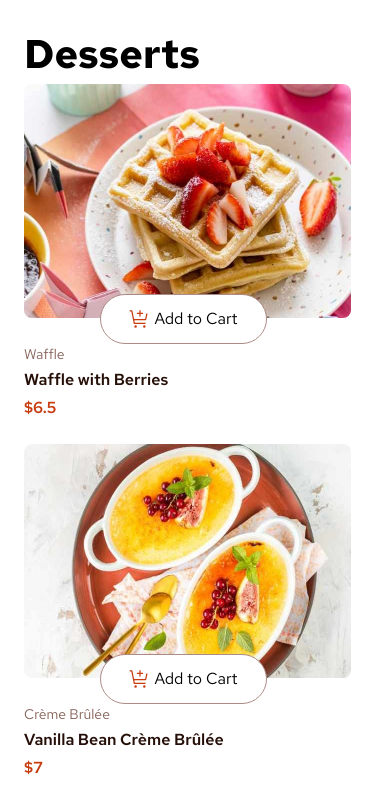
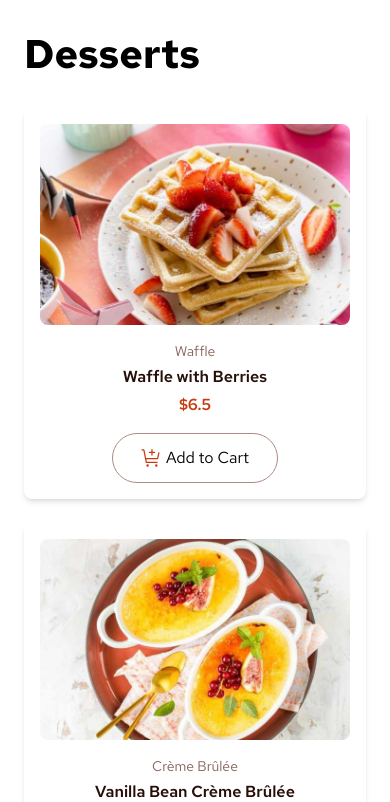
Before and after one commit to steamnp/bfs56, a React (Vite) app: page / in a window 390 px wide. Shown: the top 802 px of the page. Built offline with nearby package versions, Linux system fonts and the light colour scheme.

Commit message:
make desktop responsive

```diff
--- a/src/components/cart.jsx
+++ b/src/components/cart.jsx
@@ -30,8 +30,8 @@ function Cart({ cartItems }) {
   }, [isOrderConfirmationVisible]);
 
   return (
-    <div className="relative p-6 w-[327px] bg-white rounded-lg shadow-md">
-      <h1 className="text-red font-bold text-[24px] mb-4">
+    <div className="relative p-6 bg-white rounded-lg shadow-md max-w-[327px] mx-auto sm:max-w-full">
+      <h1 className="text-red font-bold text-xl mb-4">
         Your Cart ({cartItems.length})
       </h1>
 
@@ -51,8 +51,13 @@ function Cart({ cartItems }) {
           {cartItems.map((item) => (
             <div
               key={`${item.name}-${item.price}`}
-              className="flex items-center mb-4"
+              className="flex items-center mb-4 gap-4"
             >
+              <img
+                src={item.image.mobile} // Ensure the image path is correct
+                alt={item.name}
+                className="w-16 h-16 object-cover rounded-md"
+              />
               <div className="flex-1">
                 <p className="text-rose-900 text-sm">{item.name}</p>
                 <p className="text-rose-500 pt-2">
@@ -64,27 +69,27 @@ function Cart({ cartItems }) {
               <img
                 src="assets/images/icon-remove-item.svg"
                 alt="Remove item"
-                className="ml-auto cursor-pointer"
+                className="cursor-pointer"
               />
             </div>
           ))}
-          <div className="flex justify-between mt-4">
-            <p className="font-bold">Order Total:</p>
-            <p className="font-bold">${totalPrice.toFixed(2)}</p>
+          <div className="flex justify-between mt-4 text-lg font-bold">
+            <p>Order Total:</p>
+            <p>${totalPrice.toFixed(2)}</p>
           </div>
           <div className="flex mt-4 w-full rounded-lg shadow-md bg-rose-50">
             <img
-              className="pl-6 p-0.5"
+              className="pl-4 py-2"
               src="assets/images/icon-carbon-neutral.svg"
               alt="icon-carbon-neutral"
             />
-            <p className="flex py-4 text-rose-900 flex-1">
+            <p className="flex py-2 text-rose-900 flex-1">
               This is a carbon-neutral delivery
             </p>
           </div>
           <div className="flex justify-center mt-6">
             <button
-              className="font-redhat font-semibold border rounded-full py-4 px-20 bg-red text-white"
+              className="font-redhat font-semibold border rounded-full py-3 px-10 bg-red text-white"
               onClick={handleConfirmOrder}
             >
               Confirm Order
@@ -93,18 +98,18 @@ function Cart({ cartItems }) {
 
           {/* Conditional rendering of OrderConfirmation */}
           <div
-            className={`order-confirmation fixed bottom-0 left-0 w-[350px] bg-white shadow-lg rounded-t-lg transition-transform duration-500 ease-in-out transform ${
+            className={`order-confirmation fixed bottom-0 left-0 w-full max-w-md bg-white shadow-lg rounded-t-lg transition-transform duration-500 ease-in-out transform ${
               isOrderConfirmationVisible ? "translate-y-0" : "translate-y-full"
-            } mx-auto`}
+            }`}
           >
             <div className="relative w-full rounded-lg shadow-md">
               <button
-                className="absolute top-3 right-3 text-red-500"
+                className="absolute top-3 right-3 text-red-500 text-xl"
                 onClick={handleCloseModal}
               >
                 &times;
               </button>
-              <h1 className="text-red font-bold text-xl p-6">
+              <h1 className="text-red font-bold text-lg p-6">
                 Order <br /> Confirmed
               </h1>
               <p className="text-rose-500 pl-6 mb-6">
@@ -114,7 +119,7 @@ function Cart({ cartItems }) {
               {cartItems.map((item) => (
                 <div
                   key={`${item.name}-${item.price}`}
-                  className="w-[300px] bg-grey-100 p-4 ml-6 rounded-lg"
+                  className="w-full bg-grey-100 p-4 mb-4 rounded-lg"
                 >
                   <div className="flex items-center">
                     <img
@@ -132,14 +137,14 @@ function Cart({ cartItems }) {
                 </div>
               ))}
 
-              <div className="flex justify-between mt-4 mx-8">
-                <p>Order Total:</p>
+              <div className="flex justify-between mt-4 mx-6">
+                <p className="font-bold">Order Total:</p>
                 <p>${totalPrice.toFixed(2)}</p>
               </div>
 
-              <div className="flex justify-center mt-6">
+              <div className="flex justify-center mt-6 mb-4">
                 <button
-                  className="font-redhat font-semibold border rounded-full py-2 px-10 mb-4 bg-red text-white"
+                  className="font-redhat font-semibold border rounded-full py-2 px-10 bg-red text-white"
                   onClick={handleCloseModal}
                 >
                   Start New Order
--- a/src/components/product.jsx
+++ b/src/components/product.jsx
@@ -1,14 +1,8 @@
-import React, { useState } from "react";
+import React from "react";
 import productData from "../data.json";
-import Cart from "./cart";
 
-function Product() {
-  const [cartItems, setCartItems] = useState([]);
-  const [clickedProduct, setClickedProduct] = useState(null);
-
+function Product({ cartItems, setCartItems }) {
   const handleAddToCart = (product) => {
-    setClickedProduct(product);
-
     setCartItems((prevItems) => {
       const existingItem = prevItems.find(
         (item) => item.name === product.name && item.price === product.price
@@ -26,94 +20,39 @@ function Product() {
     });
   };
 
-  const handleRemoveFromCart = (product) => {
-    setCartItems((prevItems) => {
-      const existingItem = prevItems.find(
-        (item) => item.name === product.name && item.price === product.price
-      );
-
-      if (existingItem && existingItem.quantity > 0) {
-        return prevItems.map((item) =>
-          item.name === product.name && item.price === product.price
-            ? { ...item, quantity: Math.max(0, item.quantity - 1) }
-            : item
-        );
-      } else {
-        return prevItems;
-      }
-    });
-  };
-
   return (
-    <>
+    <div className="grid grid-cols-1 sm:grid-cols-2 md:grid-cols-3 gap-6">
       {productData.map((product, index) => (
-        <div key={index} className="mb-6">
+        <div
+          key={index}
+          className="flex flex-col items-center bg-white p-4 rounded-lg shadow-md"
+        >
           <img
-            className="w-[327px] h-[234px] rounded-lg"
+            className="w-full h-auto rounded-lg mb-4"
             src={product.image.mobile}
-            alt="product"
+            alt={product.name}
           />
-          <div className="flex justify-center mx-auto">
+          <div className="text-center">
+            <p className="text-rose-500 text-sm">{product.category}</p>
+            <p className="text-rose-900 my-1 text-base font-semibold">
+              {product.name}
+            </p>
+            <p className="text-red text-base font-semibold">${product.price}</p>
             <button
-              className={`relative flex items-center border rounded-full py-3 px-7 -mt-6 mr-14 border-rose-400 ${
-                clickedProduct && clickedProduct.name === product.name
-                  ? "bg-red text-white"
-                  : "bg-white"
-              }`}
+              className="mt-4 flex items-center border rounded-full py-3 px-7 bg-white border-rose-400"
               onClick={() => handleAddToCart(product)}
             >
-              {clickedProduct && clickedProduct.name === product.name && (
-                <div className="flex items-center">
-                  <span
-                    className="flex items-center justify-center border rounded-full text-white w-4 h-4 cursor-pointer"
-                    onClick={(e) => {
-                      e.stopPropagation();
-                      handleRemoveFromCart(product);
-                    }}
-                  >
-                    -
-                  </span>
-                  <span className="text-white px-9">
-                    {cartItems.find(
-                      (item) =>
-                        item.name === product.name &&
-                        item.price === product.price
-                    )?.quantity || 1}
-                  </span>
-                  <span
-                    className="flex items-center justify-center border rounded-full text-white w-4 h-4 cursor-pointer"
-                    onClick={(e) => {
-                      e.stopPropagation();
-                      handleAddToCart(product);
-                    }}
-                  >
-                    +
-                  </span>
-                </div>
-              )}
-              {!clickedProduct || clickedProduct.name !== product.name ? (
-                <>
               <img
                 src="assets/images/icon-add-to-cart.svg"
                 alt="add-to-cart"
                 className="pr-1"
               />
               Add to Cart
-                </>
-              ) : (
-                ""
-              )}
             </button>
           </div>
-          <p className="text-rose-500 text-sm">{product.category}</p>
-          <p className="text-rose-900 my-1 text-base font-semibold">
-            {product.name}
-          </p>
-          <p className="text-red text-base font-semibold">${product.price}</p>
         </div>
       ))}
-      <Cart cartItems={cartItems} />
-    </>
+    </div>
   );
 }
 
--- a/src/pages/home.jsx
+++ b/src/pages/home.jsx
@@ -1,9 +1,19 @@
+import React, { useState } from "react";
 import Product from "../components/product";
+import Cart from "../components/cart";
+
 function Home() {
+  const [cartItems, setCartItems] = useState([]);
+
   return (
-    <div className="m-6 w-[375px]">
-      <h1 className="font-redhat font-bold text-[40px]">Desserts</h1>
-      <Product />
+    <div className="m-6 flex flex-col lg:flex-row lg:gap-6">
+      <div className="flex-1">
+        <h1 className="font-redhat font-bold text-[40px] mb-6">Desserts</h1>
+        <Product cartItems={cartItems} setCartItems={setCartItems} />
+      </div>
+      <div className="lg:w-[327px]">
+        <Cart cartItems={cartItems} />
+      </div>
     </div>
   );
 }
```
Lines whose indentation alone changed are shown as unchanged.
